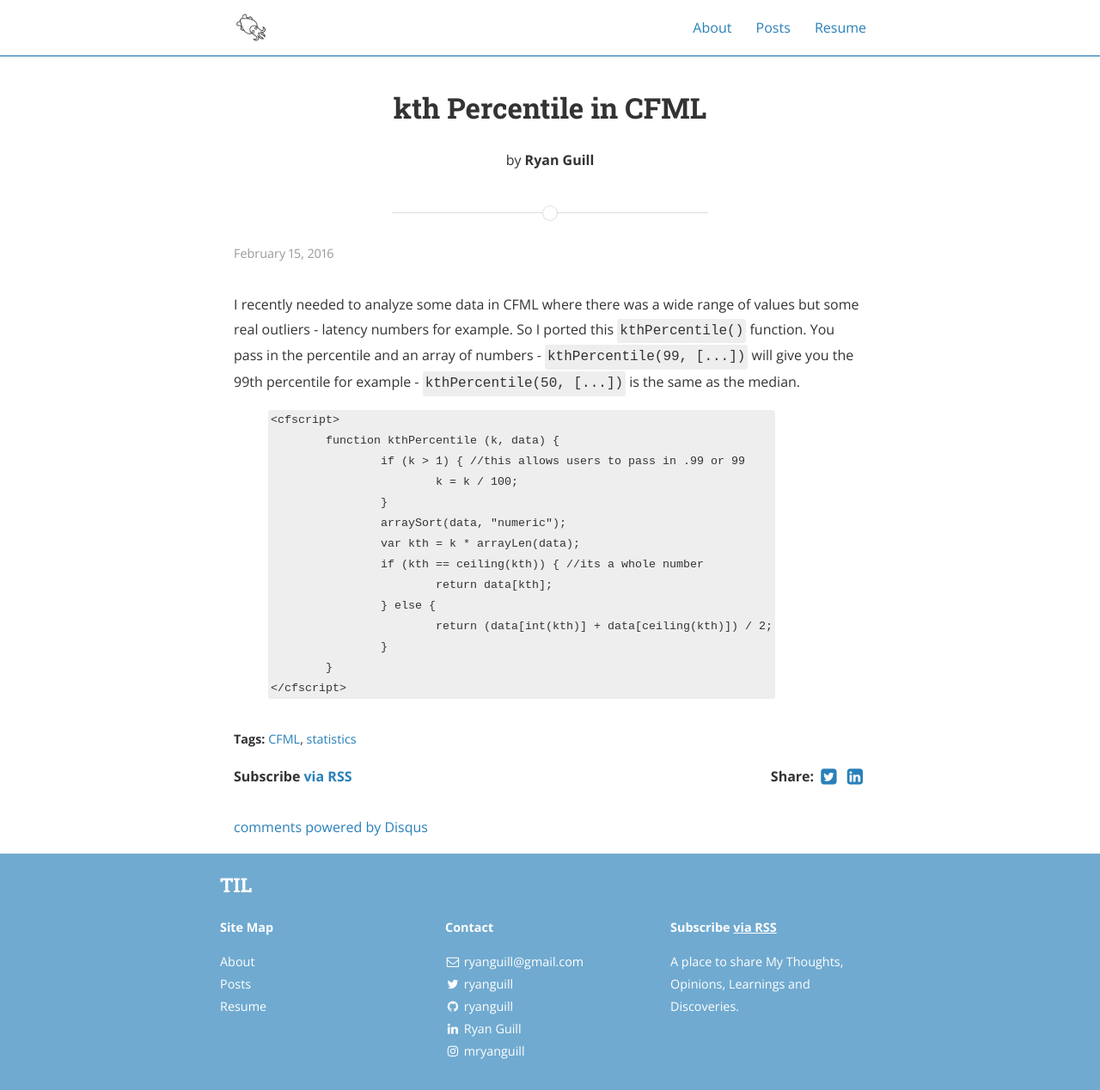
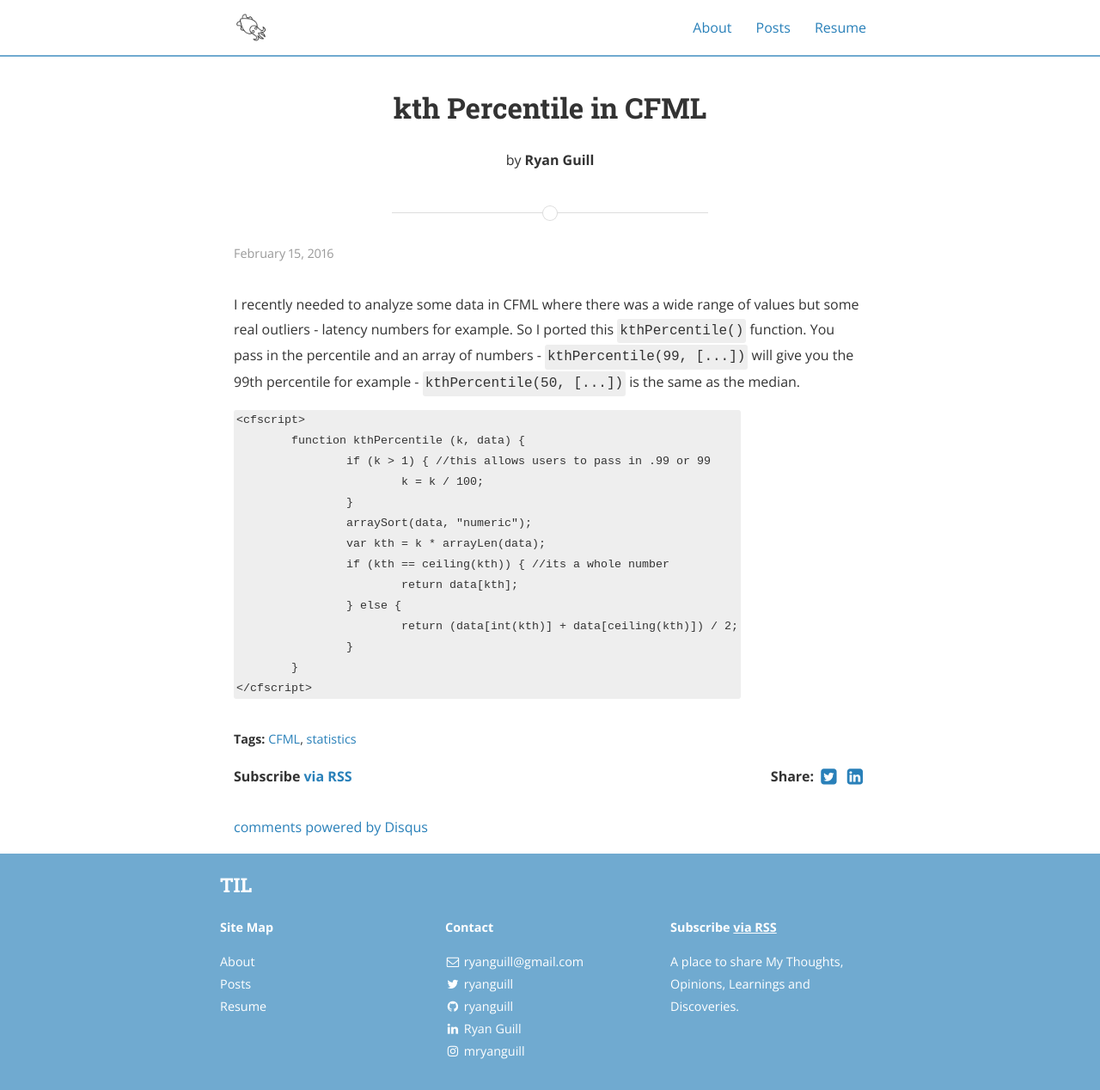
Before and after one commit to ryanguill/ryanguill.github.io, a Jekyll site: the page built from _posts/2016-02-15-cfml-kth-percentile.markdown, in a window 1280 px wide. Shown: the whole page at 86% size. Built offline with Jekyll 4.4.1, drawn with Linux system fonts in a browser that asks for light colours; nearby versions of some CDN libraries; comment, search, counter and statistics services are not loaded; a style sheet for code colours, icons or effects is not loaded.

Commit message:
trying to fix figure margin

```diff
--- a/_sass/_layout.scss
+++ b/_sass/_layout.scss
@@ -32,6 +32,10 @@ code {
 	display: inline-block;
 	border-radius: 3px;
 	padding: 0 3px;
+}
+
+figure {
+	margin: 16px 0;
 }
 
 pre code.hljs {
```
